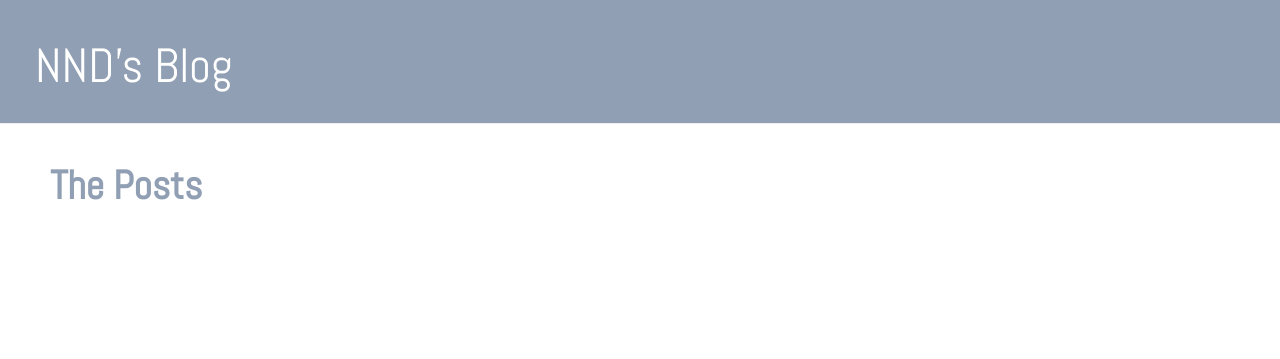
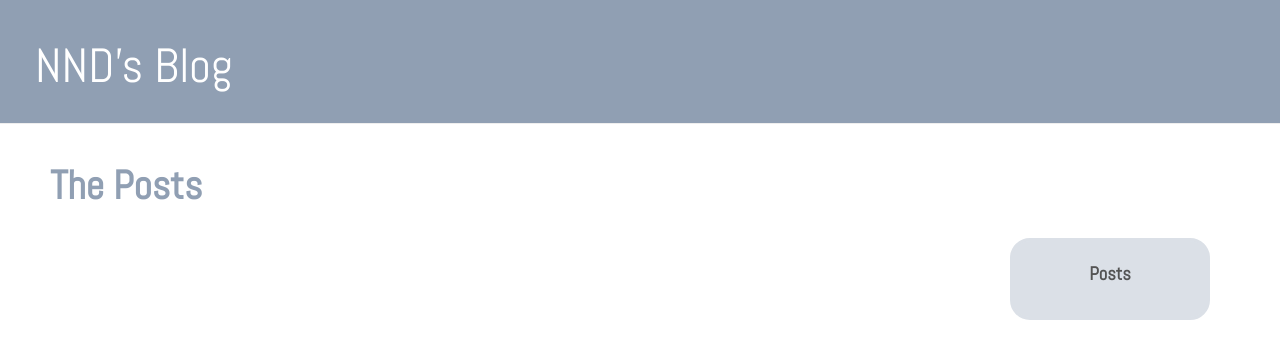
Before and after one commit to NadiadO/my-first-blog, a Django app: page / in a window 1280 px wide. Shown: the top 359 px of the page. Run offline with Django 3.2, Linux system fonts and the light colour scheme; data that the repository does not hold is empty; some libraries are stand-ins or nearby versions.

Commit message:
Added a menu bar to the side of the main web page.

```diff
--- a/blog/static/css/blog.css
+++ b/blog/static/css/blog.css
@@ -1,5 +1,12 @@
 h1 a, h2 a {
     font-family: 'Abel', sans-serif;
+}
+
+h3 a {
+    font-family: 'Abel', sans-serif;
+    color: #000000;
+    font-size: 12pt;
+    margin-top: 10px;
 }
 
 body {
@@ -66,9 +73,46 @@ body {
 }
 
 .col-md-8{
+    width: 1170px;
+}
+
+.main{
+    width: 500px;
     float: left;
 }
 .sidemenu {
-    float: left;
-    background-color: #7A8592; /*#909FB3 122,133,146*/
+    padding: 20px 20px 10px 20px;
+    width: 200px;
+    float: right;
+    background-color: #DBE0E7; /*BDC6D2*/
+    border: solid;
+    border-color: #DBE0E7; /*C4D4E6;/*7A8592 175,194,215*/
+    border-radius: 20px;
 }
+.sidehead{
+    font-family: "Abel";
+    font-size: 14pt;
+    color: #545454;
+    text-align: center;
+    font-weight: bold;
+    margin-bottom: 20px;
+}
+.sidepost {
+    margin-bottom: 20px;
+}
+
+.sidedate {
+    color: #8A8A8A;
+    font-size: 8pt;
+}
+
+.sideDiv {
+    height: 1px;
+    background: #8A8A8A;
+    border-color:#DBE0E7;
+    margin-top: 0px;
+    margin-bottom: 10px;
+    margin-left: -10px;
+    margin-right: -10px;
+
+}
--- a/blog/templates/blog/base.html
+++ b/blog/templates/blog/base.html
@@ -2,18 +2,16 @@
 <html>
     <head>
         <title>NND's blog</title>
-        <!--link rel="stylesheet" href="https://www.w3schools.com/w3css/4/w3.css"-->
         <link rel="stylesheet" href="//maxcdn.bootstrapcdn.com/bootstrap/3.2.0/css/bootstrap.min.css">
         <link rel="stylesheet" href="//maxcdn.bootstrapcdn.com/bootstrap/3.2.0/css/bootstrap-theme.min.css">
-        <!--link href="//fonts.googleapis.com/css?family=Lobster&subset=latin,latin-ext" rel="stylesheet" type="text/css"-->
+
         <link href='https://fonts.googleapis.com/css?family=Abel' rel='stylesheet'>
         <link rel="stylesheet" href="{% static 'css/blog.css' %}">
     </head>
     <body>
         <div class="page-header">
             {% if user.is_authenticated %}
-                <a href="{% url 'post_new' %}" class="top-menu" style="text-align:center; padding-left:3px; padding-bottom:3px; border: 4px grey; border-style:double; border-radius:8px;"><span class="glyphicon glyphicon-plus"></span></a>
-                <!--a href="{% url 'post_new' %}" class="w3-button w3-xlarge w3-circle w3-grey" style="float:right;"><span class="glyphicon glyphicon-plus"></span></a-->
+                <a href="{% url 'post_new' %}" class="top-menu" style="text-align:center; padding-left:3px; padding-bottom:3px; border: 4px #DDDDDD; border-style:double; border-radius:8px;"><span class="glyphicon glyphicon-plus"></span></a>
             {% endif %}
             <h1><a href="/">NND's Blog</a></h1>
         </div>
--- a/blog/templates/blog/post_list.html
+++ b/blog/templates/blog/post_list.html
@@ -2,6 +2,7 @@
 
 {% block content %}
     <h2 id="title">The Posts</h2>
+    <div class="main">
         {% for post in posts %}
             <div class="post">
                 <div class="date">
@@ -12,4 +13,17 @@
                 <hr class="roundDiv">
             </div>
         {% endfor %}
+    </div>
+    <div class="sidemenu">
+        <p class="sidehead">Posts</p>
+        {% for post in posts %}
+        <div class="sidepost">
+            <div class="sidedate">
+                <p>{{ post.published_date }}</p>
+            </div>
+            <h3><a href="{% url 'post_detail' pk=post.pk %}">{{ post.title }}</a></h2>
+            <hr class="sideDiv">
+        </div>
+        {% endfor %}
+    </div>
 {% endblock %}
--- a/blog/views.py
+++ b/blog/views.py
@@ -3,7 +3,7 @@ from django.utils import timezone
 from .models import Post
 from .forms import PostForm
 
-# Create your views here.
+# Views created are below
 
 def post_list(request):
     posts = Post.objects.filter(published_date__lte=timezone.now()).order_by('published_date')
```
Lines whose indentation alone changed are shown as unchanged.
